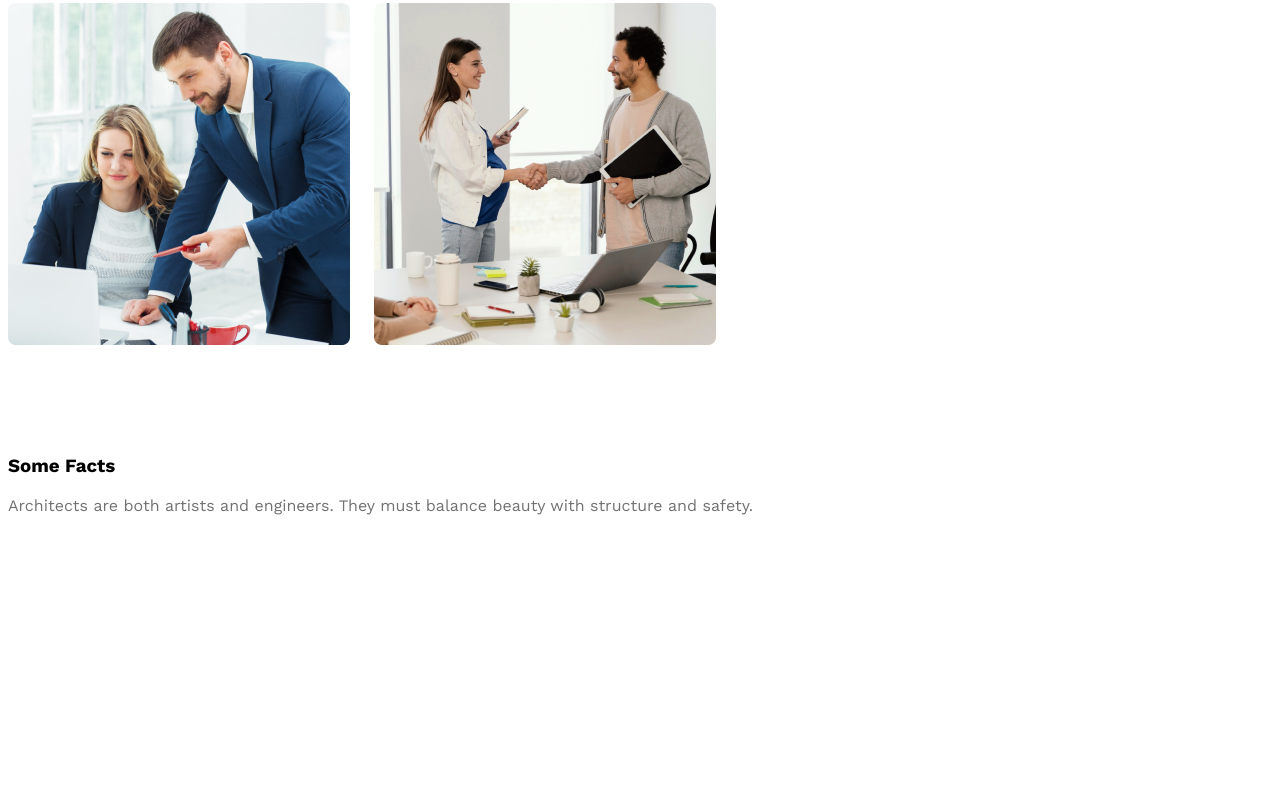
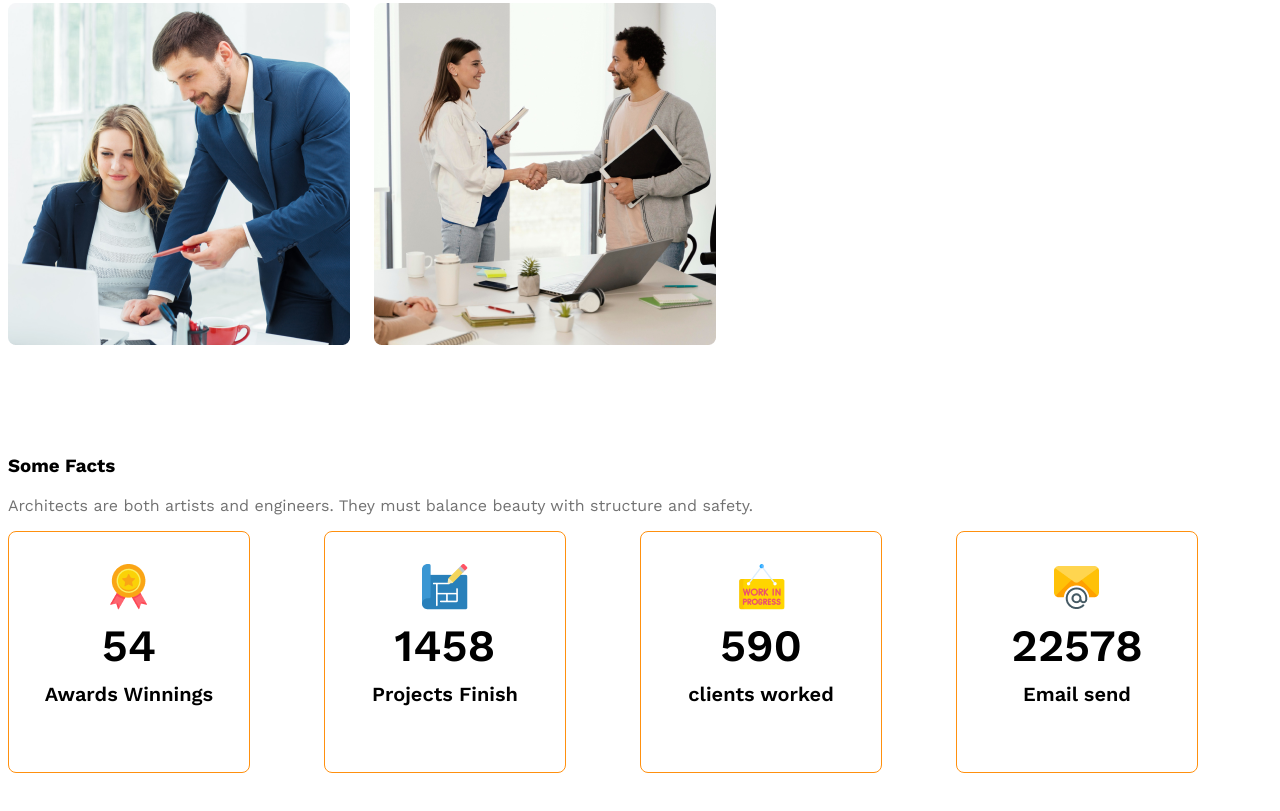
Before and after one commit to TusherRaj228/g3-artchitect-website, a plain HTML site: page index.html in a window 1280 px wide. Shown: the part 1732-2543 px from the top of the page. Before the commit the page ends 2357 px from the top, so only its background shows below. Drawn offline with nearby package versions, Linux system fonts and the light colour scheme.

Commit message:
added to card section

```diff
--- a/index.html
+++ b/index.html
@@ -51,6 +51,37 @@ Our goal is to shape modern environments that inspire and endure.</p>
            <h3 class="">Some Facts</h3>
            <p class="text-light-gray">Architects are both artists and engineers.
 They must balance beauty with structure and safety.</p>
+<div class="facts-container">
+    <!-- .fact-card*4>img+h4.fact-number+h5.fact-name -->
+       <div class="fact-card display-flex">
+       <div>
+         <img src="images/icons/ribon.png" alt="">
+        <h4 class="fact-number">54</h4>
+        <h5 class="fact-name">Awards Winnings</h5>
+       </div>
+       </div>
+       <div class="fact-card display-flex">
+        <div>
+            <img src="images/icons/projects.png" alt="">
+        <h4 class="fact-number">1458</h4>
+        <h5 class="fact-name">Projects Finish</h5>
+        </div>
+       </div>
+       <div class="fact-card display-flex">
+        <div>
+            <img src="images/icons/customers.png" alt="">
+        <h4 class="fact-number">590</h4>
+        <h5 class="fact-name">clients worked</h5>
+        </div>
+       </div>
+       <div class="fact-card display-flex">
+        <div>
+            <img src="images/icons/email.png" alt="">
+        <h4 class="fact-number">22578</h4>
+        <h5 class="fact-name">Email send</h5>
+        </div>
+       </div>
+</div>
         </section>
          <!-- some facts -->
         <section class="some-facts">
--- a/styles/style.css
+++ b/styles/style.css
@@ -101,6 +101,34 @@ font-weight: 500;
 #quick-list{
     font-weight: 500;
 }
+/* some facts related style */
+.facts-container{
+    display: grid;
+    grid-template-columns: repeat(4,1fr);
+}
+.fact-card{
+    border: 1px solid #FF900E;
+    width: 240px;
+    height: 240px;
+    border-radius: 8px;
+    text-align: center;
+    align-items: center;
+    justify-content: center;
+}
+.fact-number{
+    font-size: 2.8rem;
+    font-weight: 600;
+    margin-top: 5px;
+    margin-bottom: 10px;
+}
+.fact-name{
+    font-size: 1.25rem;
+    font-weight: 600;
+    margin-top: 10px;
+}
+.fact-description{
+    max-width: 540px;
+}
 /* responsive media query */
 @media screen and (max-width:576px) {
     .navbar, .nav-link, .teams, {
```
